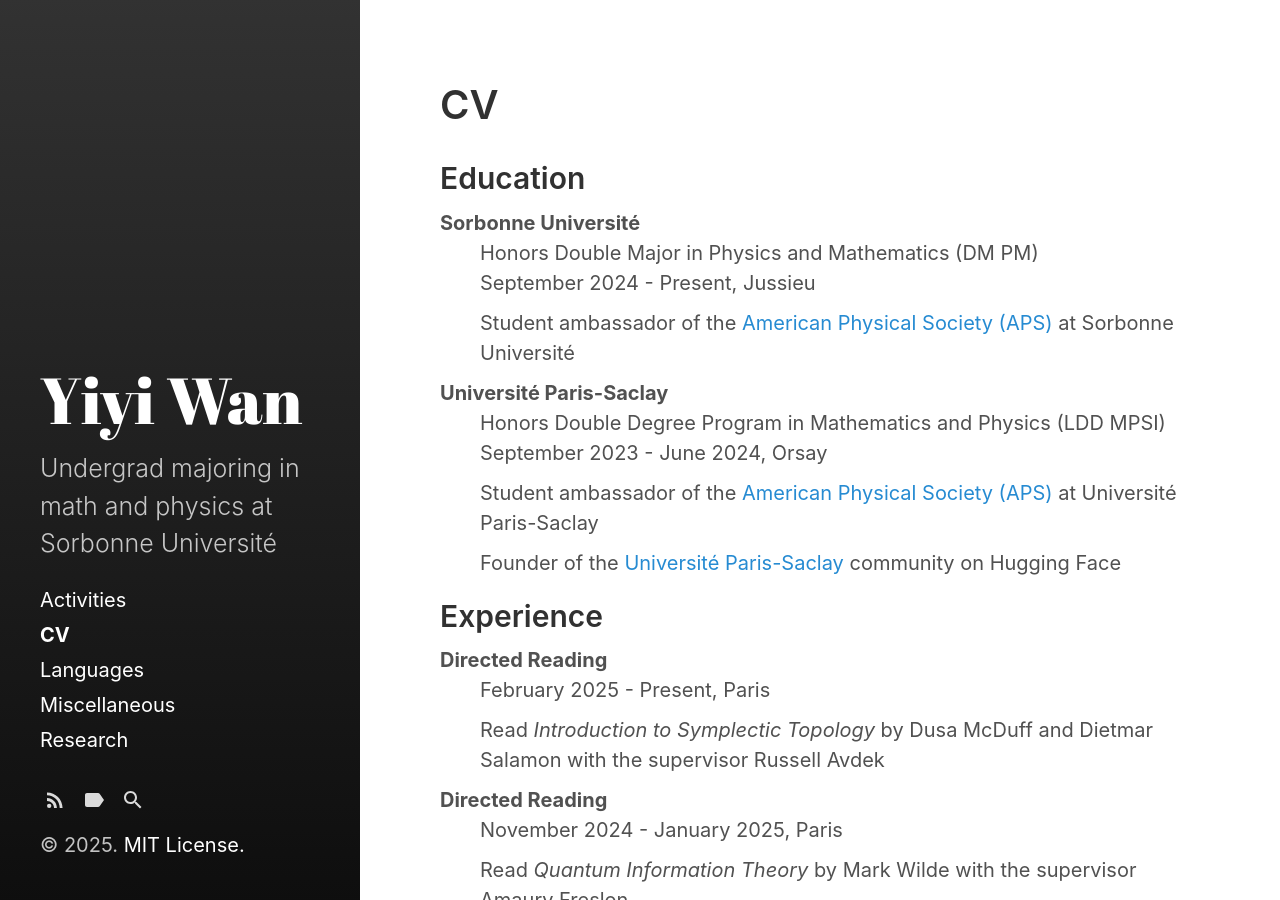
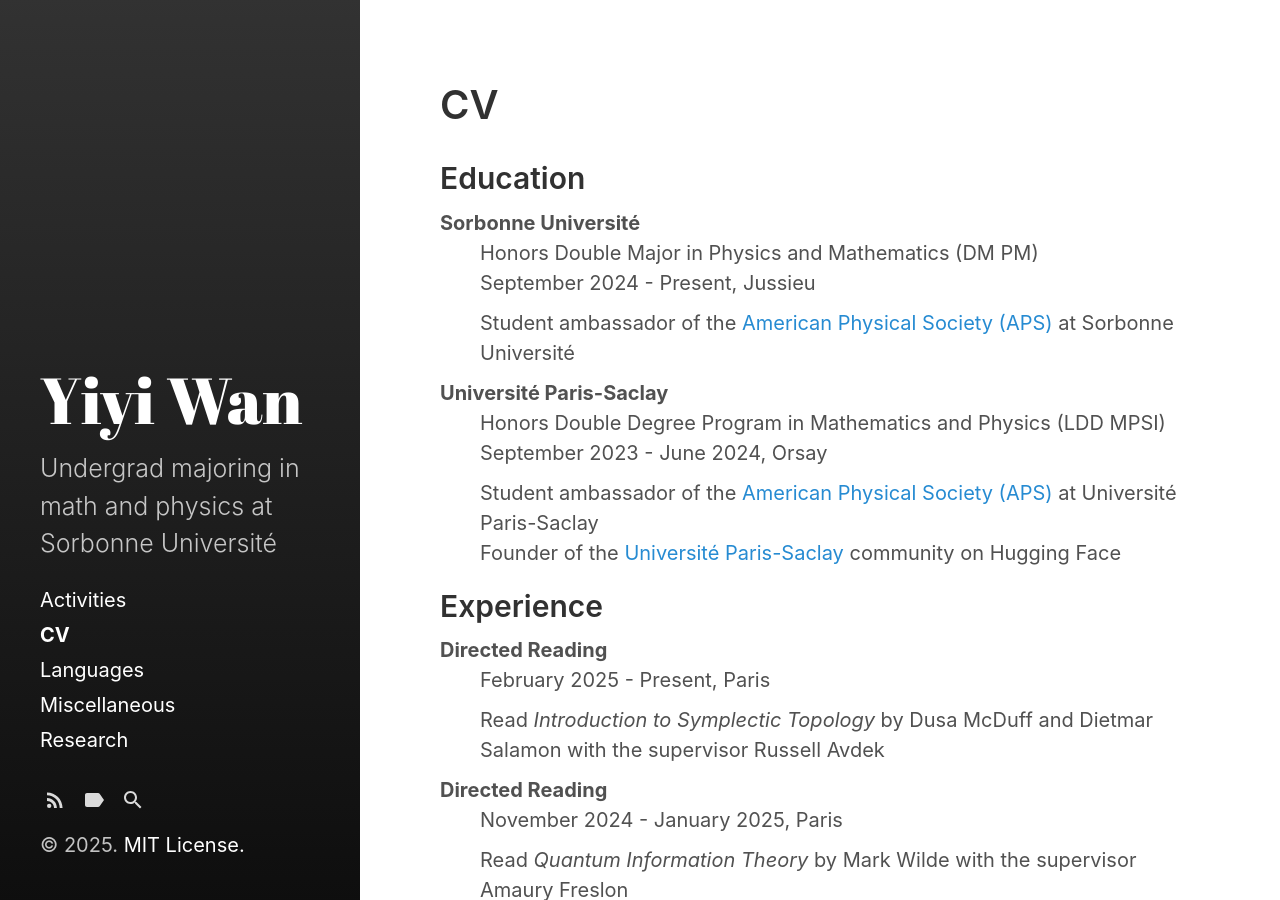
Before and after one commit to Roimex/Roimex.github.io, a Jekyll site: the page built from pages/cv.md, in a window 1280 px wide and 900 px high. Built offline with Jekyll 4.4.1, drawn with Linux system fonts in a browser that asks for light colours.

Commit message:
Update cv.md

```diff
--- a/pages/cv.md
+++ b/pages/cv.md
@@ -14,8 +14,7 @@ order: 1
 
   <dt>Université Paris-Saclay</dt>
   <dd>Honors Double Degree Program in Mathematics and Physics (LDD MPSI)<br> September 2023 - June 2024, Orsay</dd>
-  <dd>Student ambassador of the <a href="https://www.aps.org/">American Physical Society (APS)</a> at Université Paris-Saclay</dd>
-  <dd>Founder of the <a href="https://huggingface.co/Universite-Paris-Saclay">Université Paris-Saclay</a> community on Hugging Face</dd>
+  <dd>Student ambassador of the <a href="https://www.aps.org/">American Physical Society (APS)</a> at Université Paris-Saclay<br> Founder of the <a href="https://huggingface.co/Universite-Paris-Saclay">Université Paris-Saclay</a> community on Hugging Face</dd>
 </dl>
 
 ## Experience
@@ -26,8 +25,7 @@ order: 1
 
   <dt>Directed Reading</dt>
   <dd>November 2024 - January 2025, Paris</dd>
-  <dd>Read <em>Quantum Information Theory</em> by Mark Wilde with the supervisor Amaury Freslon</dd>
-  <dd>Authored a <em>Rapport d'Immersion Recherche</em> and personal expository notes</dd>
+  <dd>Read <em>Quantum Information Theory</em> by Mark Wilde with the supervisor Amaury Freslon<br> Authored a <em>Rapport d'Immersion Recherche</em> and personal expository notes</dd>
 
   <dt>Summer School on Differential Geometry</dt>
   <dd>August 2024, Peking University</dd>
@@ -39,10 +37,7 @@ order: 1
 
   <dt>L’atelier MATh.en.JEANS</dt>
   <dd>October 2023 - March 2024, Université Paris-Saclay</dd>
-  <dd>Met weekly to discuss mathematical topics proposed by the supervisor Pierre Pansu</dd>
-  <dd>Authored a <em>rapport écrit d'atelier</em> on <em>Distributivité, le Défi de Launay et Désitération</em> and co-authored a report
-on <em>Désitération</em> with my peers</dd>
-  <dd>Presented topics in the poster session at the MATh.en.JEANS conference</dd>
+  <dd>Met weekly to discuss mathematical topics proposed by the supervisor Pierre Pansu<br> Authored a <em>rapport écrit d'atelier</em> on <em>Distributivité, le Défi de Launay et Désitération</em> and co-authored a report on <em>Désitération</em> with my peers<br> Presented topics in the poster session at the MATh.en.JEANS conference</dd>
 </dl>
 
 ## Skills
```
